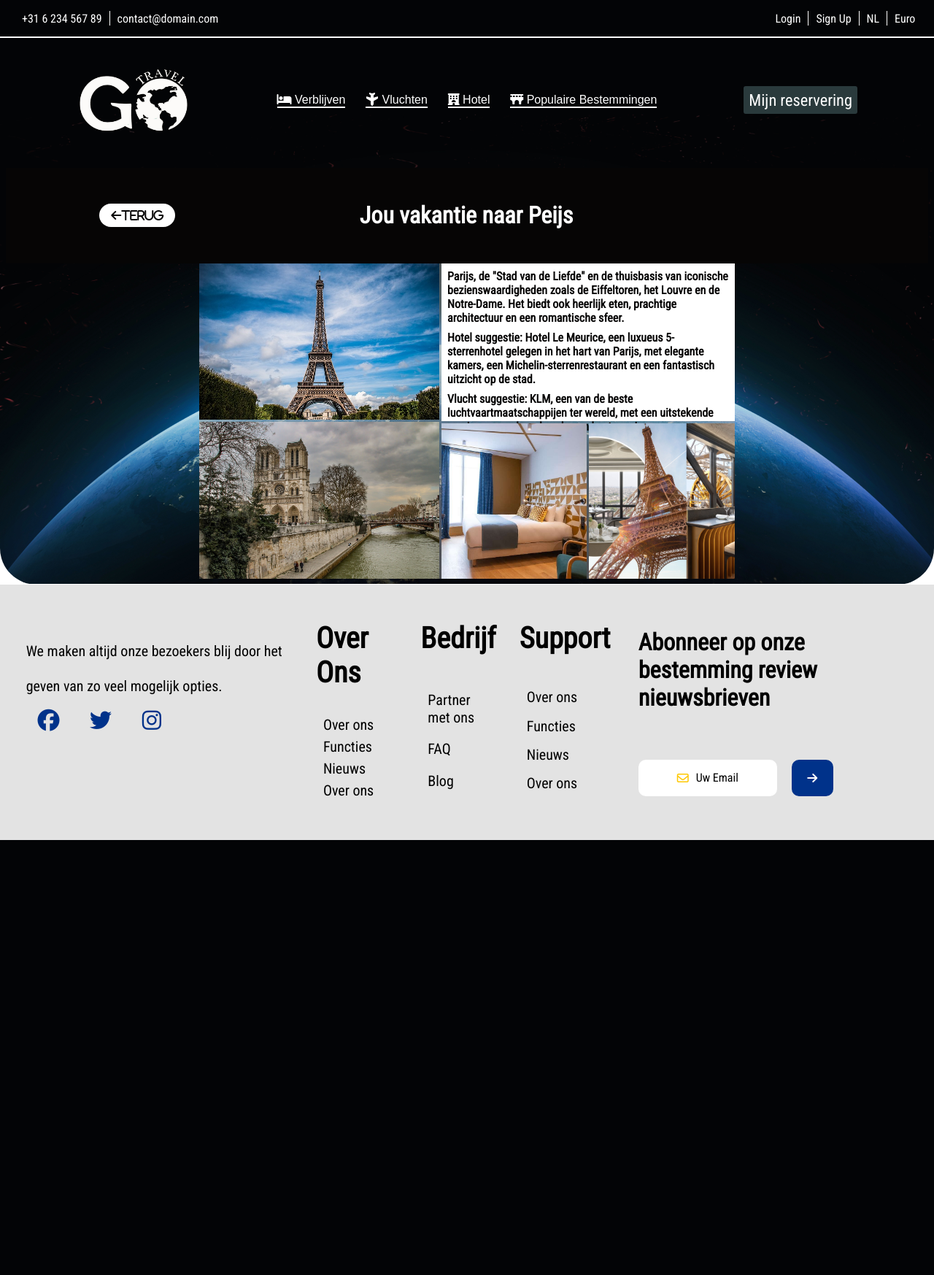
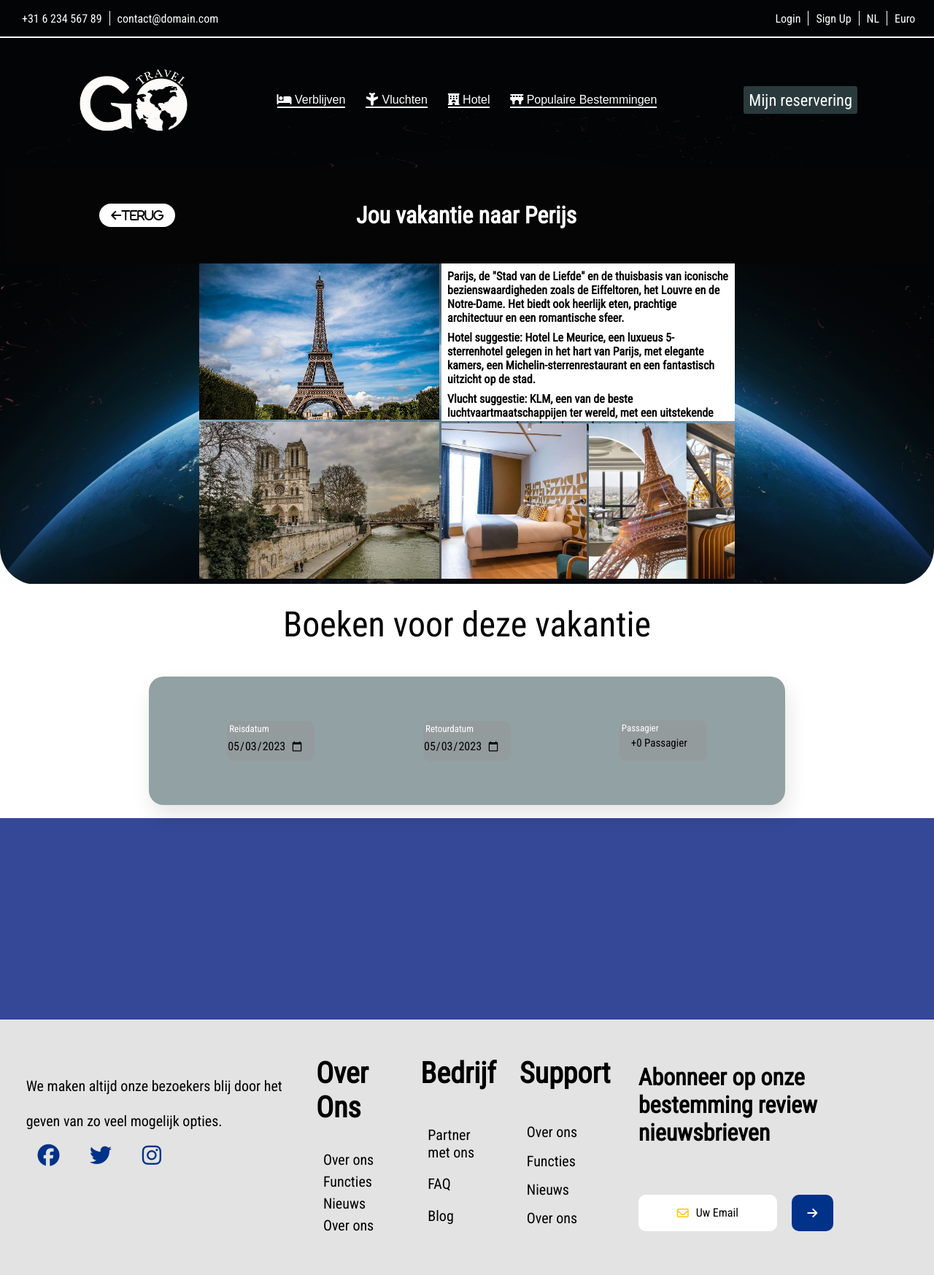
Before and after one commit to SergioGomezAlvarez/Reisorganisatie, a PHP site: page /bestemming.php in a window 1280 px wide; the page is wider, and only the part inside the window is pictured. Shown: that part at 73% size. Before the commit the page ends 1151 px from the top of that part, so only its background shows below. Run offline with PHP 8.4, Linux system fonts and the light colour scheme; some libraries are stand-ins or nearby versions.

Commit message:
boeken-vakantie div

```diff
--- a/bestemming.php
+++ b/bestemming.php
@@ -61,7 +61,7 @@
                         <a class="terug-button" href="index.php"><i class="fas fa-arrow-left">Terug</i></a>
                     </div>
                     <h1 class="top-text1 title-bestemming">
-                        Jou vakantie naar <span class="bestemming-naam">Peijs</span>
+                        Jou vakantie naar <span class="bestemming-naam">Perijs</span>
                     </h1>
                     <div style="width: 242px;"></div>
                 </div>
@@ -74,9 +74,15 @@
                     </div>
                     <div class="rechts-div-img">
                         <div class="omschrihhjving-bestemming radio-btns__btn">
-                            <h1 class="omschrihhjving-titl">Parijs, de "Stad van de Liefde" en de thuisbasis van iconische bezienswaardigheden zoals de Eiffeltoren, het Louvre en de Notre-Dame. Het biedt ook heerlijk eten, prachtige architectuur en een romantische sfeer.</h1>
-                            <h2 class="omschrihhjving-titl" >Hotel suggestie: Hotel Le Meurice, een luxueus 5-sterrenhotel gelegen in het hart van Parijs, met elegante kamers, een Michelin-sterrenrestaurant en een fantastisch uitzicht op de stad.</h2>
-                            <h3 class="omschrihhjving-titl">Vlucht suggestie: KLM, een van de beste luchtvaartmaatschappijen ter wereld, met een uitstekende service en een breed scala aan bestemmingen.</h3>
+                            <h1 class="omschrihhjving-titl">Parijs, de "Stad van de Liefde" en de thuisbasis van
+                                iconische bezienswaardigheden zoals de Eiffeltoren, het Louvre en de Notre-Dame. Het
+                                biedt ook heerlijk eten, prachtige architectuur en een romantische sfeer.</h1>
+                            <h2 class="omschrihhjving-titl">Hotel suggestie: Hotel Le Meurice, een luxueus
+                                5-sterrenhotel gelegen in het hart van Parijs, met elegante kamers, een
+                                Michelin-sterrenrestaurant en een fantastisch uitzicht op de stad.</h2>
+                            <h3 class="omschrihhjving-titl">Vlucht suggestie: KLM, een van de beste
+                                luchtvaartmaatschappijen ter wereld, met een uitstekende service en een breed scala aan
+                                bestemmingen.</h3>
                         </div>
                         <div class="rechts-img-onder">
                             <div class="links-img"></div>
@@ -86,8 +92,79 @@
                 </div>
             </div>
         </div>
+    </header>
+    <main>
+        <div class="boeken-vakantie">
+            <div class="zoek-reis-big-div boeken-big-div">
+                <section class="boeken-titl">
+                    <p>Boeken voor deze vakantie</p>
+                </section>
+                <div class="zoek-reis-div">
+                    <div class="reisdatum">
+                        <p>Reisdatum</p>
+                        <input type="date" value="2023-05-03">
+                    </div>
+                    <div class="retourdatum">
+                        <p>Retourdatum</p>
+                        <input type="date" value="2023-05-03">
+                    </div>
+                    <div class="passagier">
+                        <p>Passagier</p>
+                        <button onclick="myFunction()"> +0 Passagier</i></button>
+                        <div id="passagier-keizen" style="display:none">
+                            <div class="passagiers-types">
+                                <div class="passagiers-type">
+                                    <div class="Volwassenen">
+                                        <p>Volwassenen</p>
+                                    </div>
+                                    <div class="button-set">
+                                        <button type="button" id="minus2">
+                                            <i class="fa-solid fa-minus"></i>
+                                        </button>
+                                        <input class="passagiers-set" type="number" value="0" id="input2" />
+                                        <button type="button" id="plus2">
+                                            <i class="fa-solid fa-plus"></i>
+                                        </button>
+                                    </div>
+                                </div>
+                                <div class="passagiers-type">
+                                    <div class="Volwassenen">
+                                        <p>kinderen</p>
+                                    </div>
+                                    <div class="button-set">
+                                        <button type="button" id="minus3">
+                                            <i class="fa-solid fa-minus"></i>
+                                        </button>
+                                        <input class="passagiers-set" type="number" value="0" id="input3" />
+                                        <button type="button" id="plus3">
+                                            <i class="fa-solid fa-plus"></i>
+                                        </button>
+                                    </div>
+                                </div>
+                                <div class="passagiers-type">
+                                    <div class="Volwassenen">
+                                        <p>Zuigeling</p>
+                                    </div>
+                                    <div class="button-set">
+                                        <button type="button" id="minus4">
+                                            <i class="fa-solid fa-minus"></i>
+                                        </button>
+                                        <input class="passagiers-set" type="number" value="0" id="input4" />
+                                        <button type="button" id="plus4">
+                                            <i class="fa-solid fa-plus"></i>
+                                        </button>
+                                    </div>
+                                </div>
+                            </div>
+                        </div>
+                    </div>
+                </div>
+            </div>
+            <div class="kosten-vakantie">
 
-    </header>
+            </div>
+        </div>
+    </main>
     <footer>
         <div class="footer-container">
             <div class="footer-socials">
--- a/css/bestemming.css
+++ b/css/bestemming.css
@@ -137,3 +137,22 @@
     margin: 0.5rem;
 
 }
+.boeken-big-div{
+    display: flex;
+    align-items: center;
+    justify-content: center;
+    justify-content: space-around;
+}
+.boeken-titl{
+    font-size: 3rem;
+    color: #060505;
+    margin: 0.5rem;
+}
+.kosten-vakantie{
+    width: 1519px;
+    height: 276px;
+    display: flex;
+    flex-direction: column;
+    align-items: center;
+    background-color: #344897;
+}
--- a/index.php
+++ b/index.php
@@ -277,10 +277,10 @@
                 <div class="footer-email-bg">
                     <div class="footer-email-container">
                         <i class="fa-regular fa-envelope envelope" style="color: #ffc800;"></i>
-                        <p>Uw Email</p>
+                        <p>Uw Email </p>
                     </div>
                     <a class="email-send-button">
-                        <i class="fa-solid fa-arrow-right" style="color: #ffffff;"></i>
+                        <i class="fa-solid fa-arrow-right" style="color: #ffffff;"><a href="mailto:gebruikersnaam@emailadres.nl?subject=Tekst">Stuur een e-mail</a></i>
                     </a>
                 </div>
 
```
